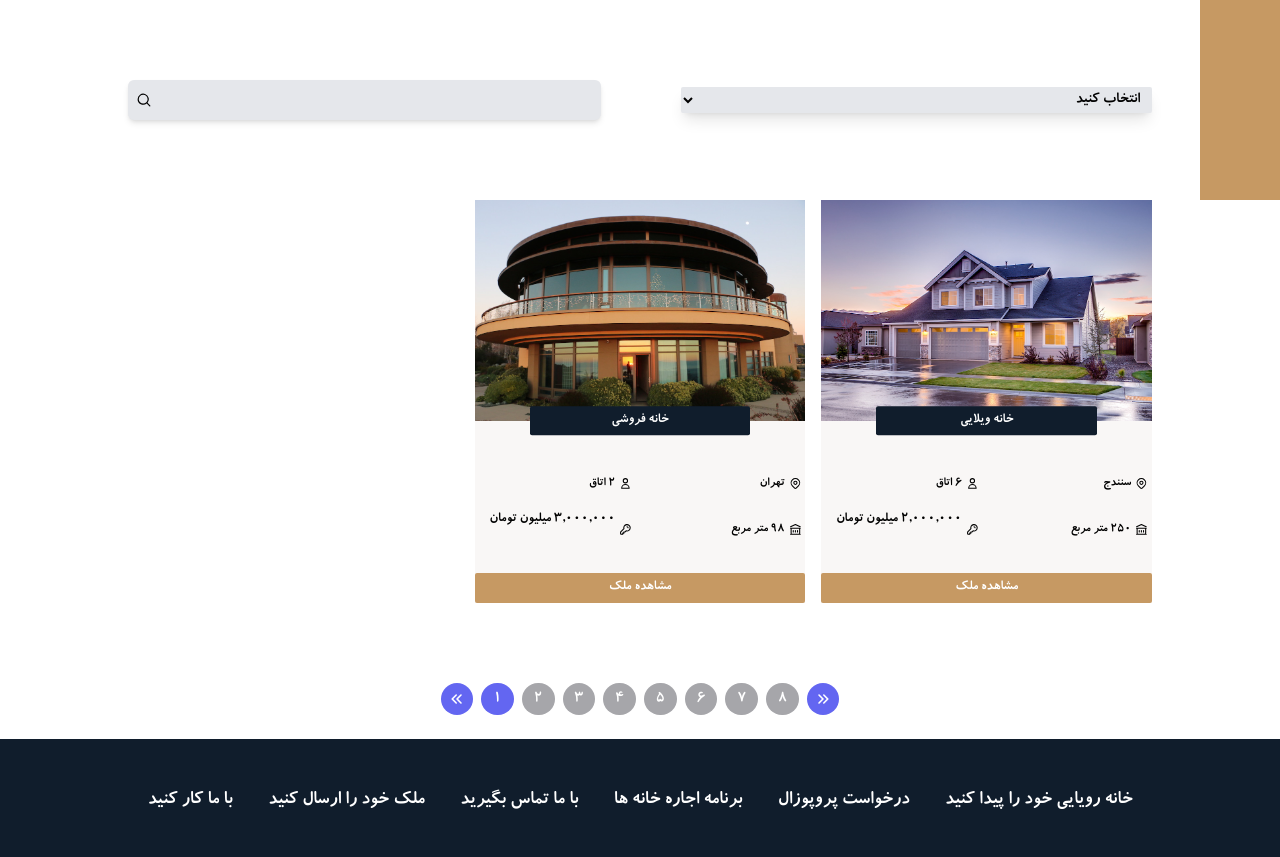
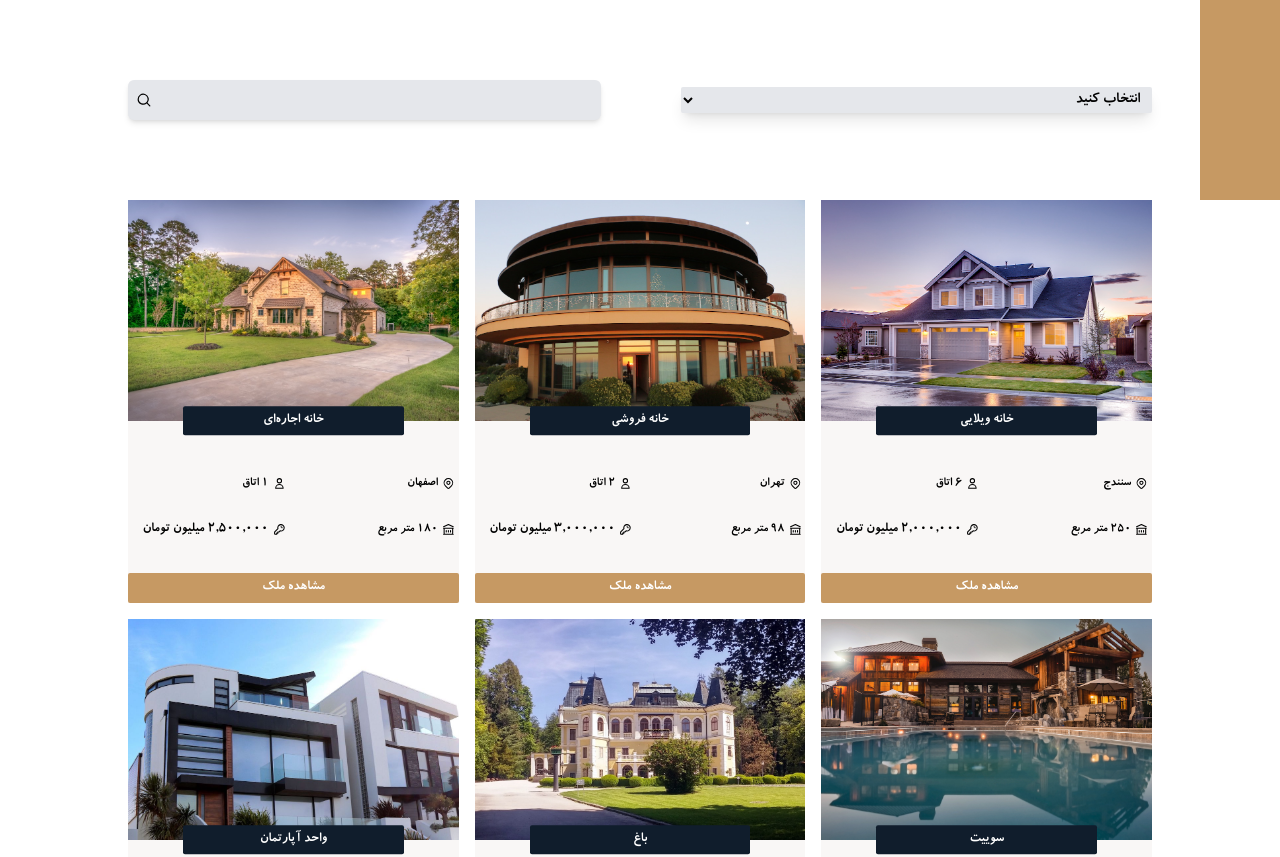
Before and after one commit to kaywanmohebjalali/real-estate, a Next.js app: page /homes in a window 1280 px wide. Shown: the part 600-1457 px from the top of the page. Built offline with nearby package versions, Linux system fonts and the light colour scheme.

Commit message:
fix bug Sortt.jsx

```diff
--- a/components/modules/HomeCard.jsx
+++ b/components/modules/HomeCard.jsx
@@ -22,12 +22,12 @@ const HomeCard = ({id,title='', img='', location='', roomCount='', meterage='',
 
         <div className="flex items-center gap-1">
          <HiOutlineLibrary/>
-          <p className="card__text">{meterage} متر مربع</p>
+          <p className="">{meterage} متر مربع</p>
         </div>
 
         <div className="flex items-center gap-1">
            <HiOutlineKey />
-          <p className="text-[0.6rem] sm:text-[0.9rem] h-[40px]">{price.toLocaleString()} میلیون تومان</p>
+          <p className="text-[0.6rem] sm:text-[0.9rem] h-[40px] flex items-center">{price.toLocaleString()} میلیون تومان</p>
         </div>
       </div>
 
--- a/components/templates/AllHouses.jsx
+++ b/components/templates/AllHouses.jsx
@@ -26,7 +26,7 @@ const AllHouses = () => {
       </div>
       {!filterDB.length?<div className="w-full text-center text-2xl text-indigo-500 mt-10">خانه ای یافت نشد</div>:<>
 
-      <Pagination key={Math.random()} homes={finalDB} count={2} />
+      <Pagination key={Math.random()} homes={finalDB} count={6} />
       </>
 
     }
--- a/styles/globals.css
+++ b/styles/globals.css
@@ -236,7 +236,7 @@
 
 .cards-home{
     display: grid;
-    grid-template-columns: repeat(auto-fill,minmax(300px,1fr));
+    grid-template-columns: repeat(auto-fit,minmax(300px,1fr));
  /* justify-content: center; */
     align-items: center;
 
```
